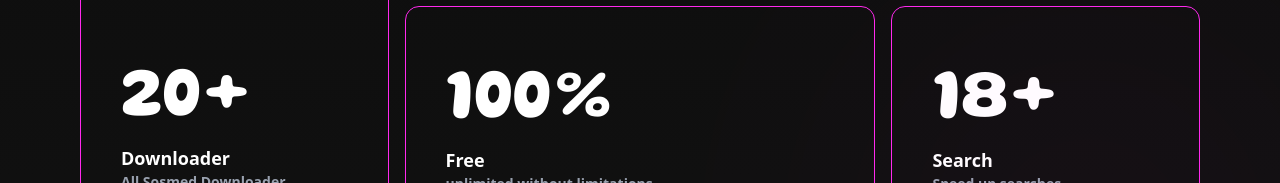
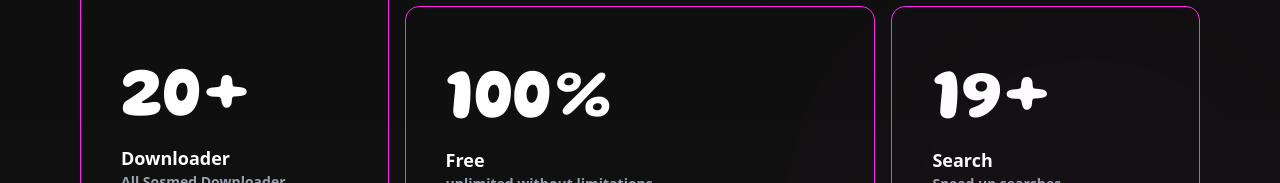
Before and after one commit to MuhammadAldhi/SuperTools, a React (Vite) app: page / in a window 1280 px wide. Shown: the part 1629-1812 px from the top of the page. Built offline with nearby package versions, Linux system fonts and the light colour scheme.

Commit message:
new push

```diff
--- a/src/pages/About.jsx
+++ b/src/pages/About.jsx
@@ -90,7 +90,7 @@ export default function About() {
                     {/* SEARCH SECTION */}
                     <div className="md:col-span-2 md:row-span-2 md:col-start-6 md:row-start-4 border-1 transition-all border-[#ff29ed] rounded-xl flex flex-col p-6 md:p-10 justify-center hover:shadow-[0_0_20px_rgba(255,41,237,0.5)] order-6">
                         <span className="text-5xl md:text-7xl text-white font-bold font-gluten">
-                            <CountUp from={0} to={18} duration={1} className="count-up-text pr-1" />+
+                            <CountUp from={0} to={19} duration={1} className="count-up-text pr-1" />+
                         </span>
                         <p className="text-white text-lg mt-2">Search</p>
                         <p className="text-gray-400 text-sm">Speed up searches</p>
```
